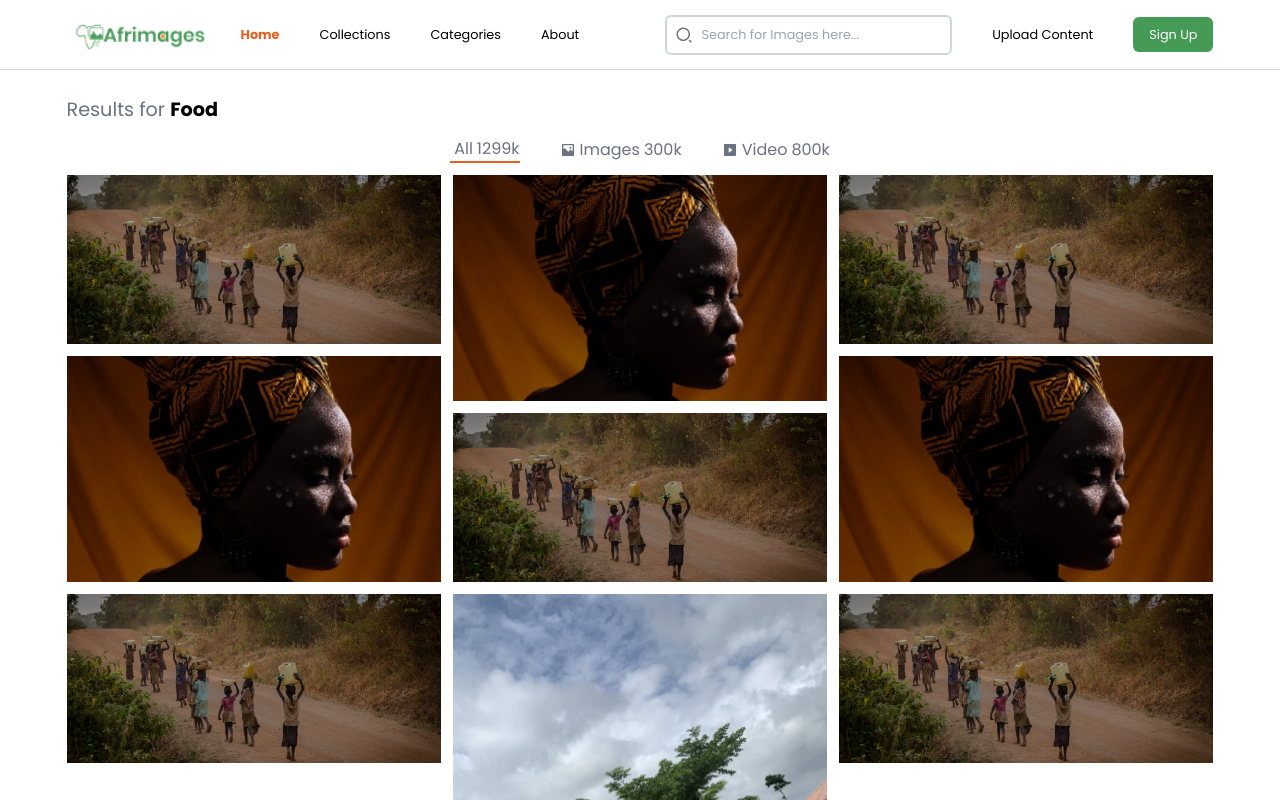
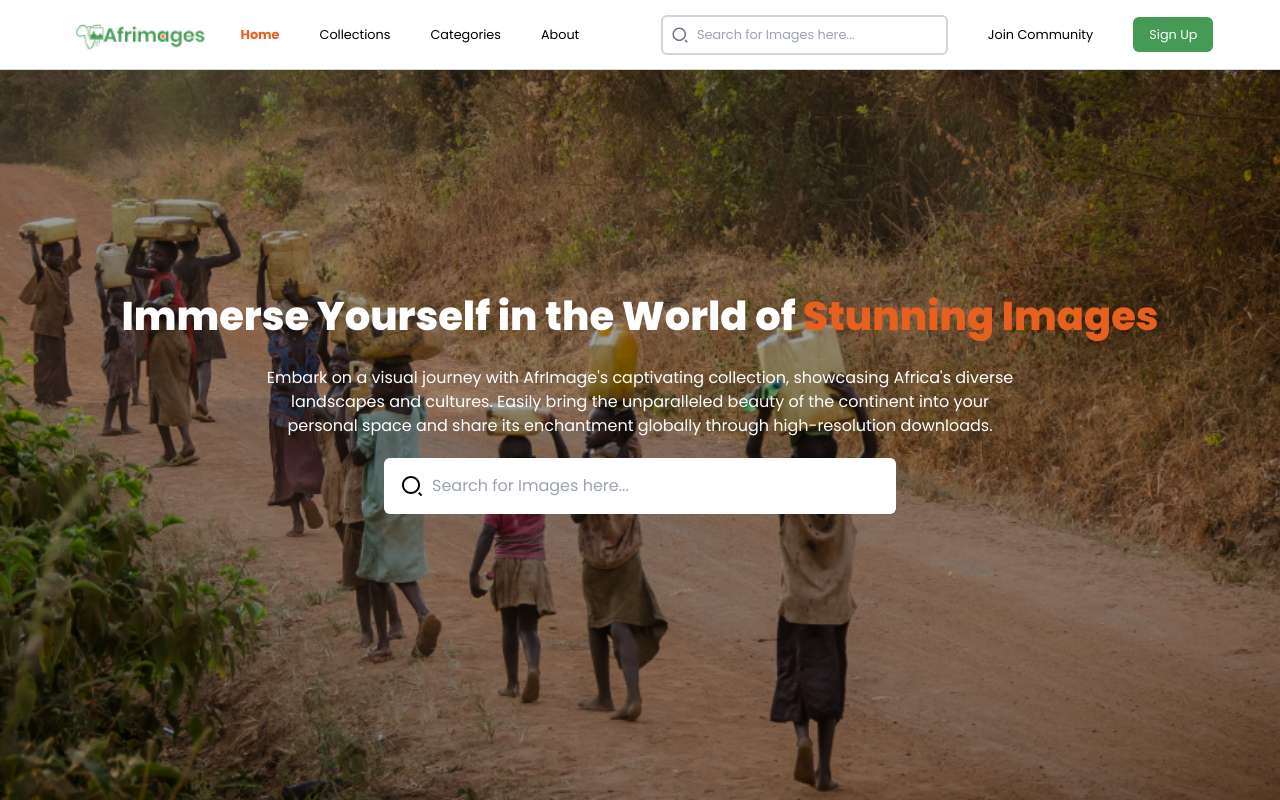
Before and after one commit to Afrimages/Afrimages-Frontend, a Next.js app: page / in a window 1280 px wide. Shown: the top 800 px of the page. Built offline with nearby package versions, Linux system fonts and the light colour scheme.

Commit message:
updated the nav

```diff
--- a/app/page.tsx
+++ b/app/page.tsx
@@ -9,13 +9,13 @@ export default function Home() {
   return (
     <div>
       <Navbar />
-      <SearchResult />
+      {/* <SearchResult /> */}
 
-      {/* <div>
+      <div>
         <Hero />
         <Main />
         <Banner />
-      </div> */}
+      </div>
       <Footer />
     </div>
   );
--- a/components/ui/Navbar.tsx
+++ b/components/ui/Navbar.tsx
@@ -50,7 +50,7 @@ export default function Navbar({ active = 0 }) {
         <input type='text' className='outline-none focus:outline-none w-[100%]' placeholder='Search for Images here...' />
       </div>
 
-        <div className="cursor-pointer">Upload Content</div>
+        <div className="cursor-pointer">Join Community</div>
 
         <a href="/sign-up">
           <div className='bg-green800 text-white py-2 px-4 rounded-md cursor-pointer'>
```
